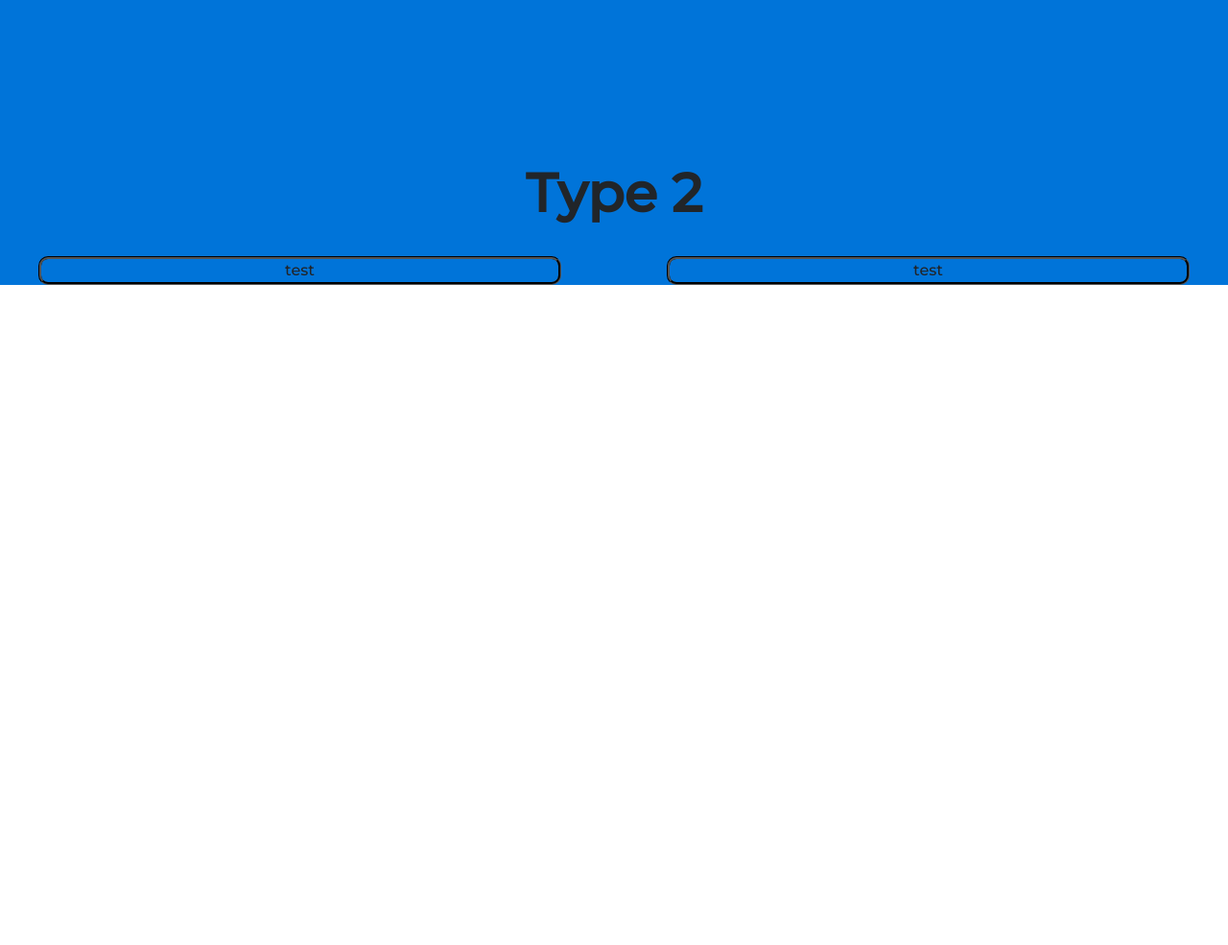
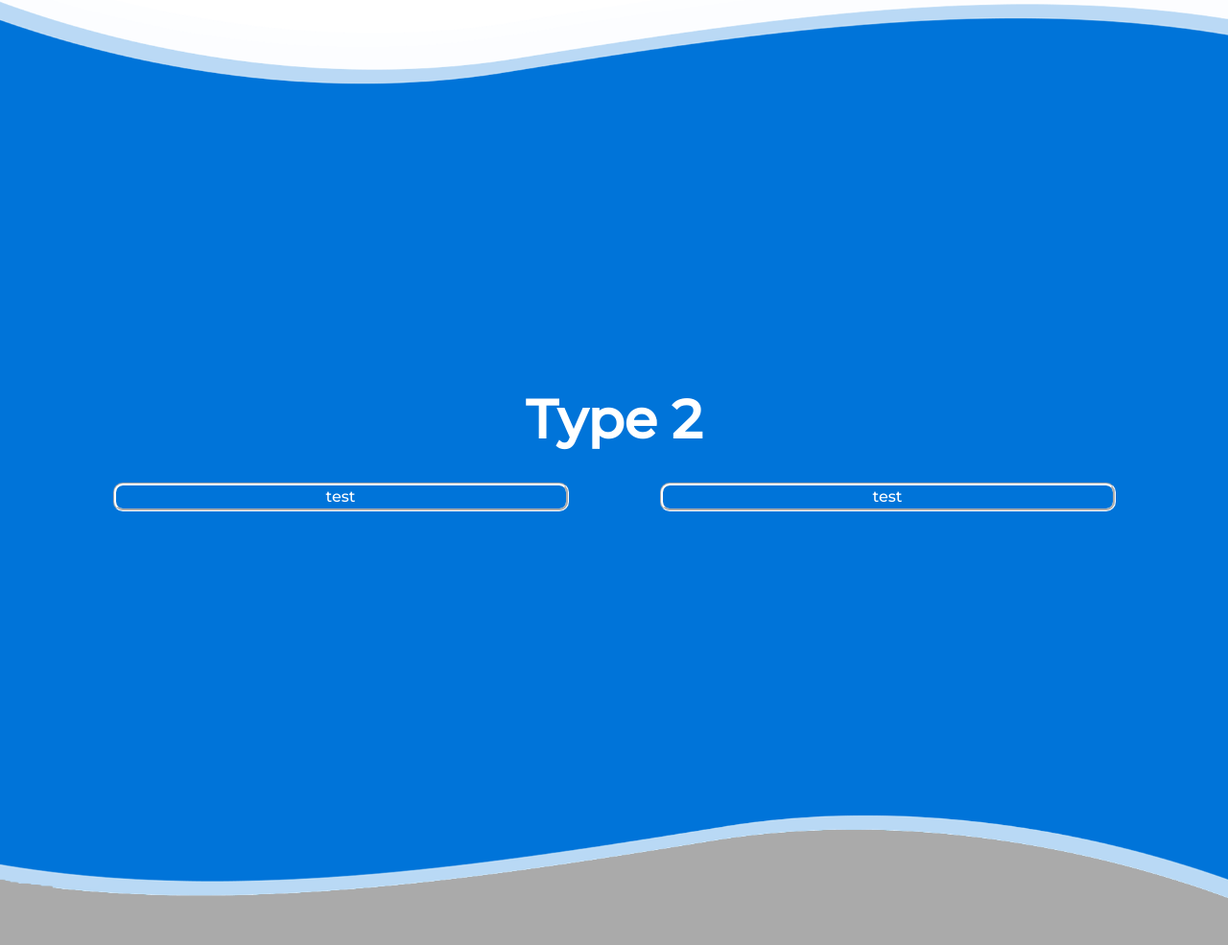
Before and after one commit to AriefDaffa/project-imk, a plain HTML site: page pages/cv-templates.html in a window 1280 px wide. Shown: the part 1342-2327 px from the top of the page at 96% size. Before the commit the page ends 1639 px from the top, so only its background shows below. Drawn offline with nearby package versions, Linux system fonts and the light colour scheme.

Commit message:
404 & pages update

```diff
--- a/css/404.css
+++ b/css/404.css
@@ -1,7 +1,9 @@
 body,html{
     background-color: #fff;
 }
-
+.suki{
+  margin-top: 1px;
+}
 
   .st0{fill:#fff}
   .st2{fill:#5d89af}
--- a/css/cv-templates.css
+++ b/css/cv-templates.css
@@ -8,7 +8,7 @@ body,html{
     color: #fff;
 }
 .vector-3{
-    margin-top: 40px;
+    margin-top: 100px;
     width: 20%;
 }
 .type-2{
@@ -19,6 +19,14 @@ body,html{
     border-color: #000;
     border-style: groove;
 }
+.div-border2{
+    border-radius: 10px 10px 10px 10px;
+    border-color: #fff;
+    border-style: groove;
+}
+.space{
+    height: 200px;
+}
 .spacing{
     height: 300px;
 }
--- a/pages/cv-templates.html
+++ b/pages/cv-templates.html
@@ -29,7 +29,7 @@
             <div class="text-center">
                 <img src="/img/vector-3.png" class="img-fluid vector-3" alt="">
                 <h1 class="display-4 font-weight-bold font-colors">“Choose well. Your choice is brief, and yet endless.”</h1>
-                <p class="font-colors">-Goethe</p>
+                <p class="font-colors space">-Goethe</p>
             </div>
         </div>
         <img src="/img/wave-large.png" class="img-fluid" alt="">
@@ -54,18 +54,22 @@
     </div>
     <div class="type-2">
         <img src="/img/wave-large-reversed.png" class="img-fluid" alt="">
-        <div class="spacing"></div>
-        <h1 class="display-4 text-center font-weight-bold">Type 2</h1>
+        <div class="container">
+            <div class="spacing"></div>
+            <h1 class="display-4 text-center font-weight-bold font-colors">Type 2</h1>
             <br>
-            <div class="row justify-content-center">
-                <div class="col-5 text-center div-border">
+            <div class="row justify-content-center font-colors">
+                <div class="col-5 text-center div-border2">
                     test
                 </div>
                 <div class="col-1"></div>
-                <div class="col-5 text-center div-border">
+                <div class="col-5 text-center div-border2">
                     test
                 </div>
             </div>
+        </div>
+        <div class="spacing"></div>
+        <img src="/img/wave-large-aqua.png" class="img-fluid" alt="">
     </div>
 
 
```
Also changed, not shown: 404.html (+1 -1 lines), img/wave-large-aqua.png (added).
